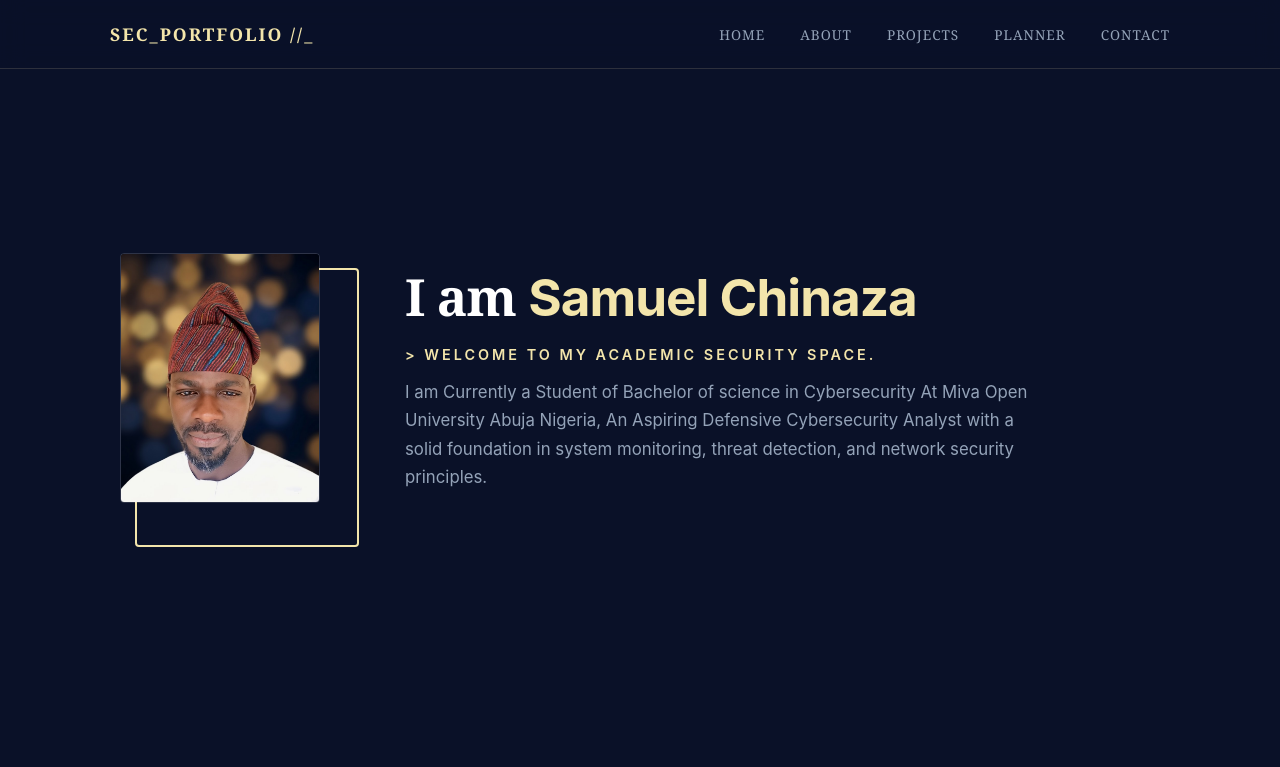
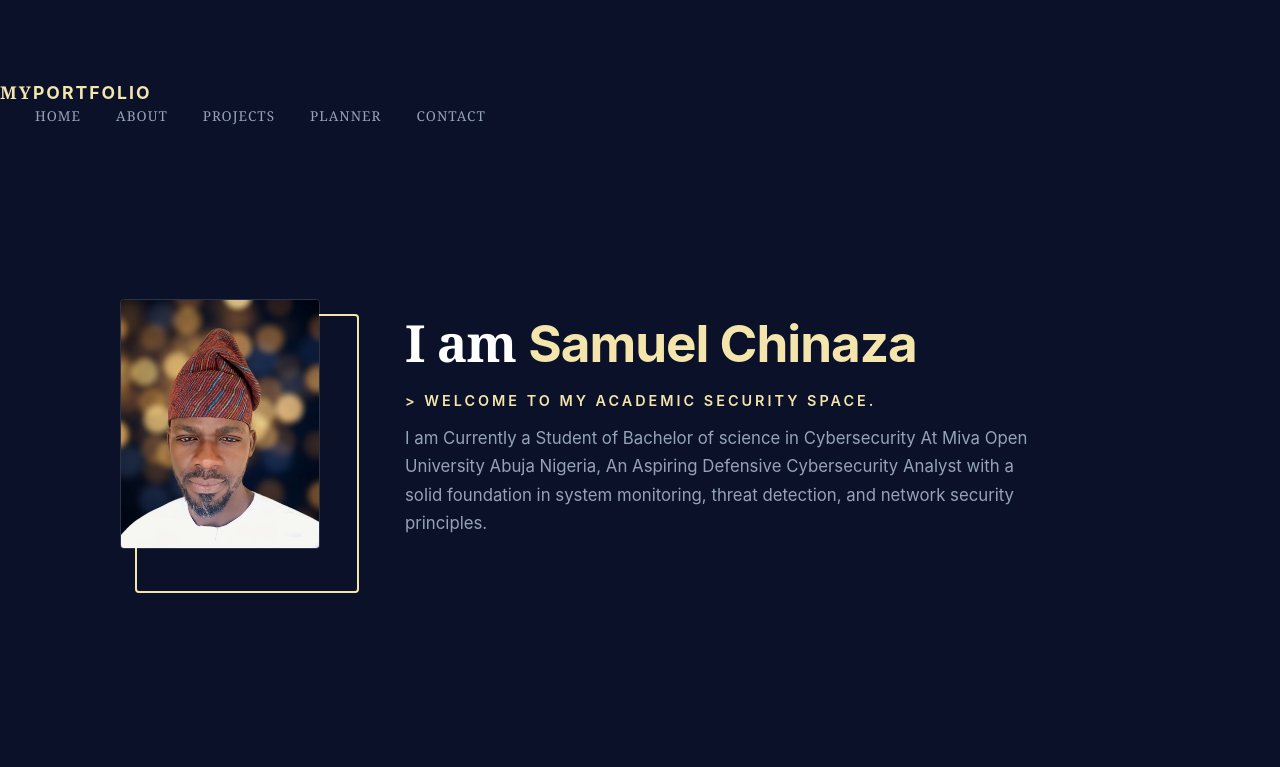
Before and after one commit to SammyNaza/Portfolio, a plain HTML site: page index.html in a window 1280 px wide. Shown: the top 767 px of the page. Drawn offline with Linux system fonts and the light colour scheme.

Commit message:
Update index.html

```diff
--- a/index.html
+++ b/index.html
@@ -7,19 +7,19 @@
     <link rel="stylesheet" href="style.css">
 </head>
 <body>
+<nav class="portfolio-nav">
+  <!-- Gold accent logo -->
+  <div class="logo">My<span class="gold-text">Portfolio</span></div>
 
-    <!-- 1. HOMEPAGE SECTION (As Header and Hero View) -->
-    <header>
-        <nav class="navbar">
-            <div class="logo">SEC_PORTFOLIO //_</div>
-            <ul class="nav-links">
-                <li><a href="#home">Home</a></li>
-                <li><a href="#about">About</a></li>
-                <li><a href="#projects">Projects</a></li>
-                <li><a href="#planner">Planner</a></li>
-                <li><a href="#contact">Contact</a></li>
-            </ul>
-        </nav>
+  <ul class="nav-links">
+    <li><a href="index.html" class="nav-item">Home</a></li>
+    <li><a href="about.html" class="nav-item">About</a></li>
+    <li><a href="projects.html" class="nav-item">Projects</a></li>
+    <li><a href="planner.html" class="nav-item">Planner</a></li>
+    <li><a href="contact.html" class="nav-item">Contact</a></li>
+  </ul>
+</nav>
+
     </header>
 
     <main>
```
